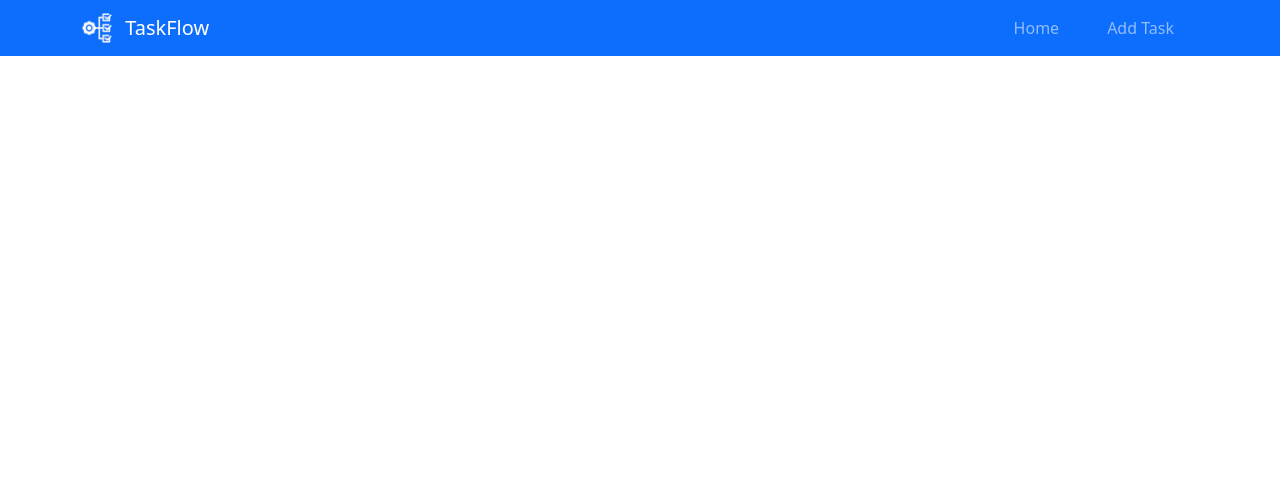
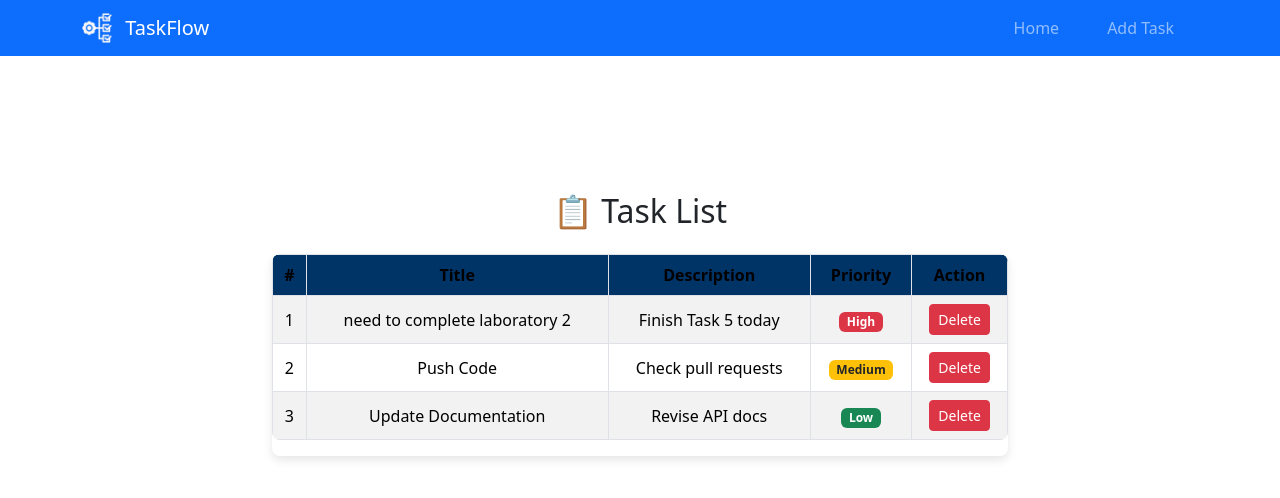
Before and after one commit to pugarioo/TaskFlow, a React (Create React App) app: page /home in a window 1280 px wide. Shown: the top 498 px of the page. Built offline with nearby package versions, Linux system fonts and the light colour scheme.

Commit message:
Added TaskListView and modified slight table design

```diff
--- a/src/App.css
+++ b/src/App.css
@@ -26,6 +26,8 @@
 
 .main-content {
   min-height: 400px;
+  padding-top: 100px;
+  padding-bottom: 40px;
 }
 
 h1 {
@@ -49,3 +51,67 @@ li {
   margin-bottom: 0.5rem;
   color: #666;
 }
+
+.card {
+  min-height: 180px;
+  transition: transform 0.2s ease;
+}
+
+.card:hover {
+  transform: translateY(-5px);
+}
+
+h2 {
+  color: #003366;
+  font-weight: 600;
+}
+
+.text-muted {
+  font-style: italic;
+}
+
+.table {
+  margin: 0 auto;
+  width: 100%;
+  background-color: #fff;
+  border-radius: 8px;
+  overflow: hidden;
+}
+
+.table th {
+  background-color: #003366 !important;
+  color: white;
+  text-align: center;
+  vertical-align: middle;
+}
+
+.table td {
+  vertical-align: middle;
+  text-align: center;
+}
+
+.table-responsive {
+  border-radius: 8px;
+  overflow: hidden;
+  box-shadow: 0 4px 10px rgba(0, 0, 0, 0.1);
+  margin-bottom: 2rem;
+}
+
+.badge {
+  font-size: 0.9rem;
+  padding: 0.5em 0.8em;
+}
+
+.container {
+  max-width: 900px;
+}
+
+.btn-danger {
+  background-color: #dc3545;
+  border: none;
+  transition: background-color 0.3s ease;
+}
+
+.btn-danger:hover {
+  background-color: #b52a36;
+}
--- a/src/App.js
+++ b/src/App.js
@@ -1,4 +1,4 @@
-import React from 'react';
+import React, { useState } from 'react';
 import { BrowserRouter as Router, Routes, Route, Link } from 'react-router-dom';
 import Container from 'react-bootstrap/Container';
 import './App.css';
@@ -6,13 +6,24 @@ import 'bootstrap/dist/css/bootstrap.min.css';
 import Navbar from 'react-bootstrap/Navbar';
 import Nav from 'react-bootstrap/Nav';
 import logo from './assets/logo.png';
-
+import TaskListView from './components/TaskListView';
 
 function App() {
+  const [tasks, setTasks] = useState([
+    { id: 1, title: "need to complete laboratory 2", description: "Finish Task 5 today", priority: "High" },
+    { id: 2, title: "Push Code", description: "Check pull requests", priority: "Medium" },
+    { id: 3, title: "Update Documentation", description: "Revise API docs", priority: "Low" },
+
+  ]);
+
+  const deleteTask = (id) => {
+    setTasks(tasks.filter(task => task.id !== id));
+  };
+
   return (
     <Router>
       <div className="App">
-        <Navbar bg="primary" data-bs-theme="dark" expand="lg" fixed='top' className='rounded-0'>
+        <Navbar bg="primary" data-bs-theme="dark" expand="lg" fixed="top" className="rounded-0">
           <Container className="d-flex justify-content-around align-items-center">
             <Navbar.Brand>
               <img
@@ -22,23 +33,33 @@ function App() {
                 height="30"
                 className="d-inline-block align-top me-2"
               />{' '}
-              TaskFlow</Navbar.Brand>
+              TaskFlow
+            </Navbar.Brand>
             <Navbar.Toggle aria-controls="basic-navbar-nav" />
             <Navbar.Collapse id="basic-navbar-nav">
               <Nav className="ms-auto">
-                <Nav.Link as={Link} to='/home' >Home</Nav.Link>
-                <Nav.Link as={Link} to='/add_task' >Add Task</Nav.Link>
+                <Nav.Link as={Link} to="/home">Home</Nav.Link>
+                <Nav.Link as={Link} to="/add_task">Add Task</Nav.Link>
               </Nav>
             </Navbar.Collapse>
           </Container>
         </Navbar>
+
         <main className="main-content">
-
+          <Routes>
+            <Route
+              path="/home"
+              element={<TaskListView tasks={tasks} deleteTask={deleteTask} />}
+            />
+            <Route
+              path="/add_task"
+              element={<p className="mt-5 pt-5 text-center">Add Task Page (coming soon)</p>}
+            />
+          </Routes>
         </main>
       </div>
     </Router>
   );
 }
 
-
 export default App;
--- /dev/null
+++ b/src/components/TaskListView.js
@@ -0,0 +1,67 @@
+import React from 'react';
+import Table from 'react-bootstrap/Table';
+import Button from 'react-bootstrap/Button';
+import Container from 'react-bootstrap/Container';
+
+function TaskListView({ tasks, deleteTask }) {
+  return (
+    <Container className="mt-5 pt-4">
+      <h2 className="mb-4 text-center">📋 Task List</h2>
+
+      <div className="table-responsive">
+        <Table striped bordered hover className="align-middle">
+          <thead>
+            <tr>
+              <th>#</th>
+              <th>Title</th>
+              <th>Description</th>
+              <th>Priority</th>
+              <th>Action</th>
+            </tr>
+          </thead>
+          <tbody>
+            {tasks.length > 0 ? (
+              tasks.map((task, index) => (
+                <tr key={task.id}>
+                  <td>{index + 1}</td>
+                  <td>{task.title}</td>
+                  <td>{task.description}</td>
+                  <td>
+                    <span
+                      className={`badge ${
+                        task.priority === 'High'
+                          ? 'bg-danger'
+                          : task.priority === 'Medium'
+                          ? 'bg-warning text-dark'
+                          : 'bg-success'
+                      }`}
+                    >
+                      {task.priority}
+                    </span>
+                  </td>
+                  <td>
+                    <Button
+                      variant="danger"
+                      size="sm"
+                      onClick={() => deleteTask(task.id)}
+                    >
+                      Delete
+                    </Button>
+                  </td>
+                </tr>
+              ))
+            ) : (
+              <tr>
+                <td colSpan="5" className="text-center text-muted">
+                  No tasks available.
+                </td>
+              </tr>
+            )}
+          </tbody>
+        </Table>
+      </div>
+    </Container>
+  );
+}
+
+export default TaskListView;
```
Lines whose indentation alone changed are shown as unchanged.
